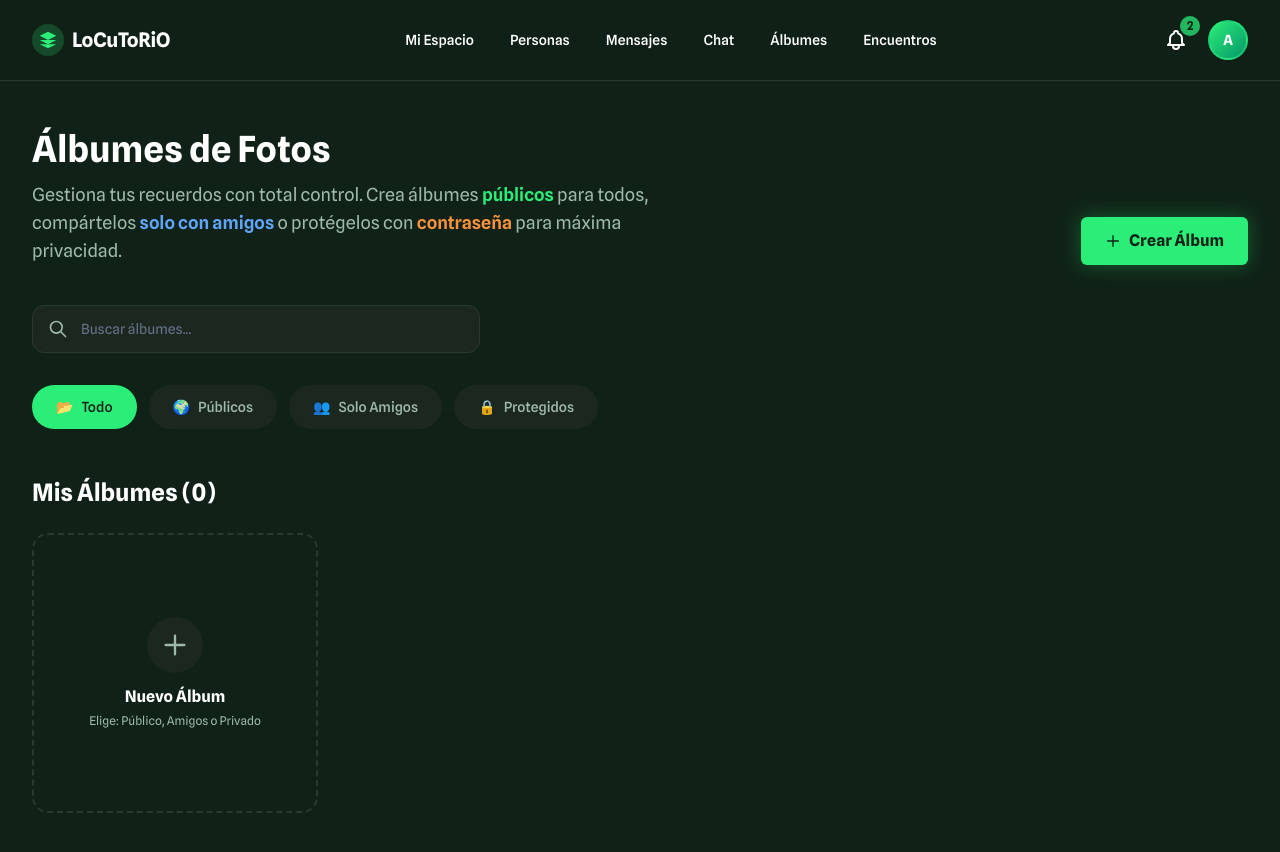
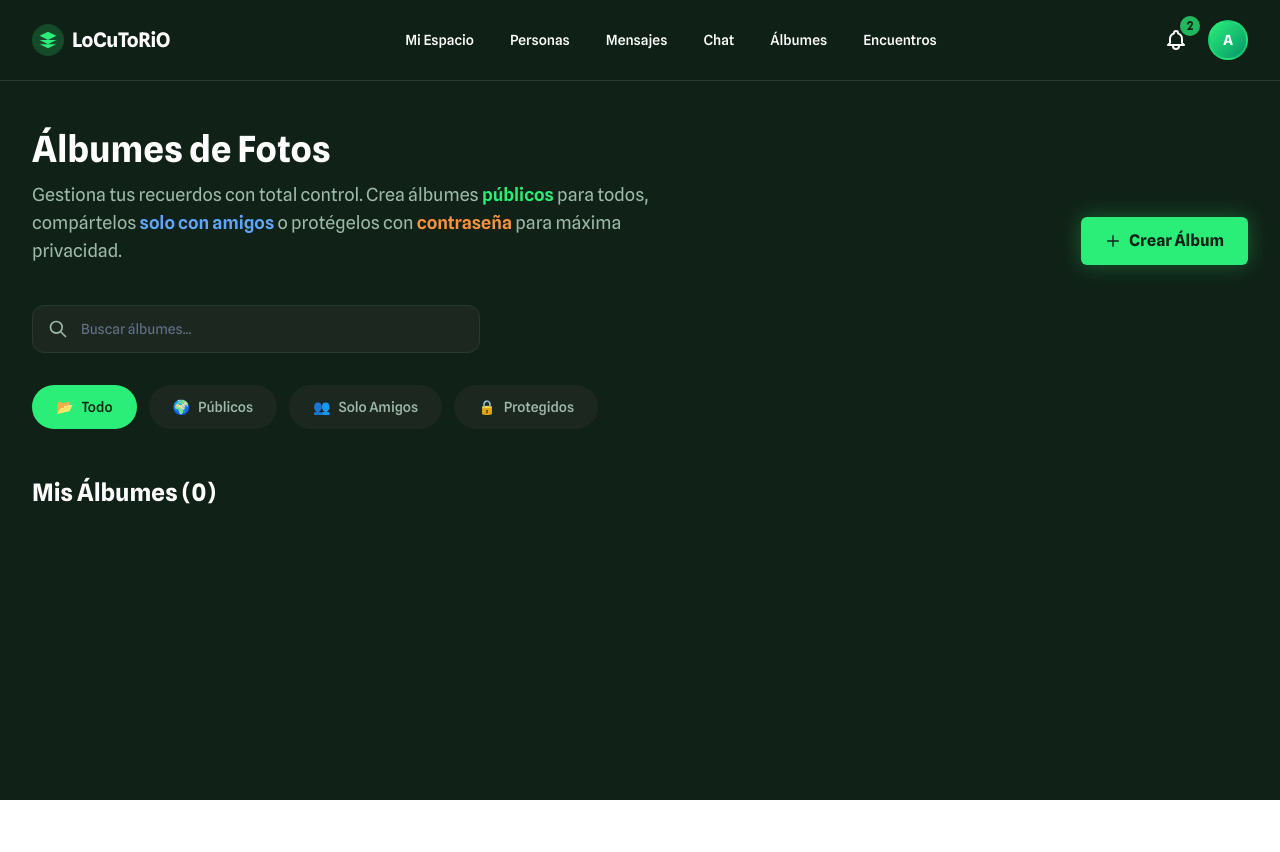
Before and after one commit to cratos38/locutorio, a Next.js app: page /albumes in a window 1280 px wide. Shown: the top 852 px of the page. After the commit the page ends 800 px from the top, so only its background shows below. Built offline with nearby package versions, Linux system fonts and the light colour scheme.

Commit message:
Fix: Albums - password UX (auto-scroll, validation), hide protected thumbnails, remove 'Nuevo álbum' card

```diff
--- a/src/app/albumes/page.tsx
+++ b/src/app/albumes/page.tsx
@@ -36,6 +36,7 @@ export default function AlbumesPage() {
   const [albumPassword, setAlbumPassword] = useState("");
   const [isDragging, setIsDragging] = useState(false);
   const fileInputRef = useRef<HTMLInputElement>(null);
+  const passwordFieldRef = useRef<HTMLDivElement>(null);
 
   // Load albums from localStorage - client side only
   const [albums, setAlbums] = useState<Album[]>([]);
@@ -59,6 +60,15 @@ export default function AlbumesPage() {
       }
     }
   }, []);
+
+  // Auto-scroll to password field when "Protegido" is selected
+  useEffect(() => {
+    if (privacyType === "protegido" && passwordFieldRef.current) {
+      setTimeout(() => {
+        passwordFieldRef.current?.scrollIntoView({ behavior: "smooth", block: "center" });
+      }, 300);
+    }
+  }, [privacyType]);
 
   const privacyLabels = {
     publico: { label: "Público", icon: "🌍", color: "text-green-400" },
@@ -292,22 +302,6 @@ export default function AlbumesPage() {
           </div>
 
           <div className="grid grid-cols-1 sm:grid-cols-2 md:grid-cols-3 lg:grid-cols-4 gap-6">
-            {/* Create New Album Card */}
-            <button
-              onClick={() => setShowCreateModal(true)}
-              className="group flex flex-col items-center justify-center gap-3 rounded-2xl border-2 border-dashed border-connect-border bg-transparent p-8 text-center hover:border-primary hover:bg-primary/5 transition-all min-h-[280px]"
-            >
-              <div className="flex h-14 w-14 items-center justify-center rounded-full bg-connect-card text-connect-muted group-hover:bg-primary group-hover:text-connect-bg-dark transition-colors">
-                <svg className="w-7 h-7" fill="none" stroke="currentColor" viewBox="0 0 24 24">
-                  <path strokeLinecap="round" strokeLinejoin="round" strokeWidth={2} d="M12 4v16m8-8H4" />
-                </svg>
-              </div>
-              <div>
-                <h3 className="font-bold text-white mb-1">Nuevo Álbum</h3>
-                <p className="text-xs text-connect-muted">Elige: Público, Amigos o Privado</p>
-              </div>
-            </button>
-
             {/* Album Cards */}
             {filteredAlbums.map((album) => {
               const privacy = privacyLabels[album.privacy];
@@ -319,7 +313,14 @@ export default function AlbumesPage() {
                   className="group relative overflow-hidden rounded-2xl bg-connect-card p-3 transition-all hover:-translate-y-1 hover:shadow-xl hover:shadow-primary/10"
                 >
                   <div className="relative aspect-[4/3] w-full overflow-hidden rounded-xl bg-connect-bg-dark">
-                    {album.coverImage ? (
+                    {album.privacy === "protegido" ? (
+                      <div className="w-full h-full flex flex-col items-center justify-center gap-3 bg-gradient-to-br from-orange-500/20 to-red-500/20">
+                        <svg className="w-20 h-20 text-orange-400" fill="none" stroke="currentColor" viewBox="0 0 24 24">
+                          <path strokeLinecap="round" strokeLinejoin="round" strokeWidth={2} d="M12 15v2m-6 4h12a2 2 0 002-2v-6a2 2 0 00-2-2H6a2 2 0 00-2 2v6a2 2 0 002 2zm10-10V7a4 4 0 00-8 0v4h8z" />
+                        </svg>
+                        <p className="text-orange-300 font-bold text-sm">ÁLBUM PROTEGIDO</p>
+                      </div>
+                    ) : album.coverImage ? (
                       <>
                         <img
                           src={album.coverImage}
@@ -516,7 +517,7 @@ export default function AlbumesPage() {
               </div>
 
               {privacyType === "protegido" && (
-                <div>
+                <div ref={passwordFieldRef}>
                   <label className="block text-sm font-bold mb-2">
                     Contraseña <span className="text-primary">*</span>
                   </label>
@@ -524,7 +525,7 @@ export default function AlbumesPage() {
                     type="password"
                     value={albumPassword}
                     onChange={(e) => setAlbumPassword(e.target.value)}
-                    placeholder="Ingresa una contraseña segura"
+                    placeholder="Ingresa una contraseña segura (mínimo 6 caracteres)"
                     className="bg-connect-bg-dark border-connect-border text-white"
                     minLength={6}
                   />
@@ -537,7 +538,11 @@ export default function AlbumesPage() {
               <Button onClick={() => setShowCreateModal(false)} variant="outline" className="bg-transparent border-connect-border text-white hover:bg-white/5">
                 Cancelar
               </Button>
-              <Button onClick={handleCreateAlbum} className="bg-primary text-connect-bg-dark hover:brightness-110 font-bold">
+              <Button
+                onClick={handleCreateAlbum}
+                disabled={!albumName.trim() || uploadedPhotos.length === 0 || (privacyType === "protegido" && (!albumPassword.trim() || albumPassword.length < 6))}
+                className="bg-primary text-connect-bg-dark hover:brightness-110 font-bold disabled:opacity-50 disabled:cursor-not-allowed"
+              >
                 Crear Álbum
               </Button>
             </div>
```
